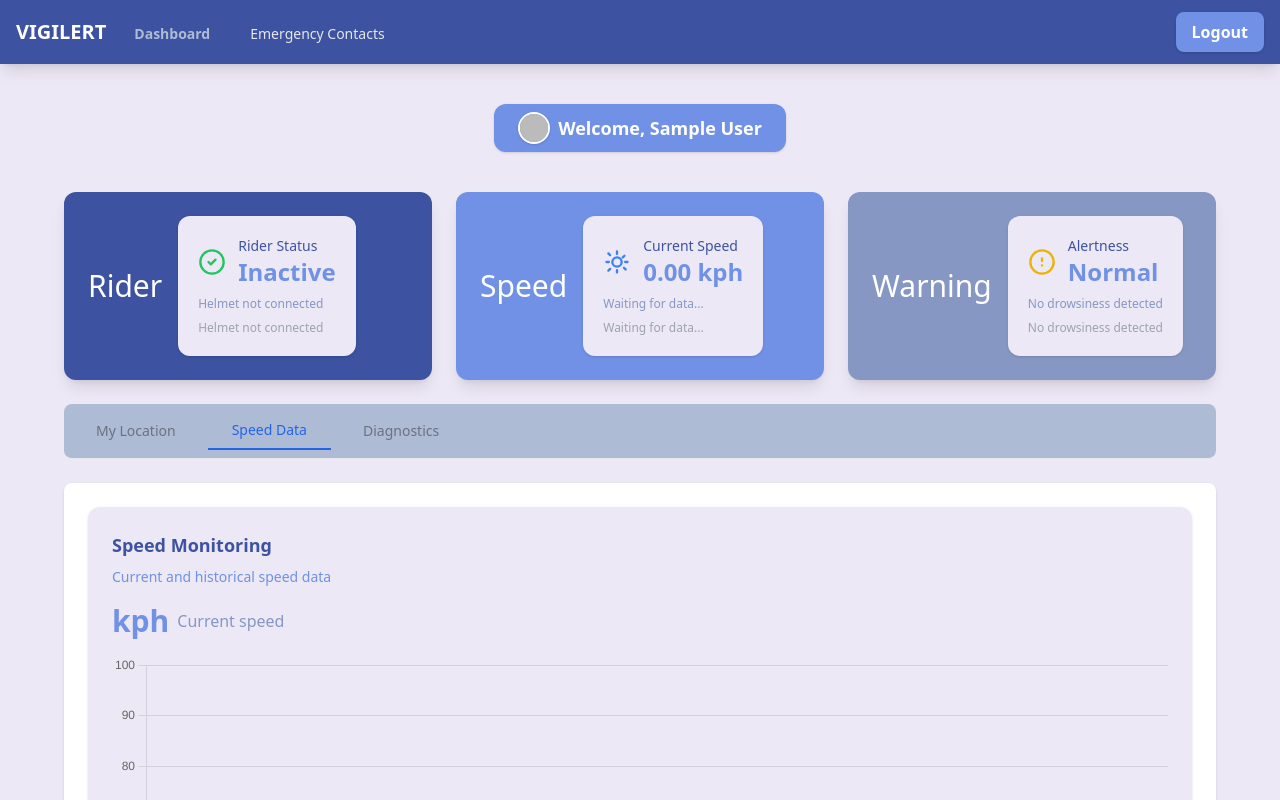
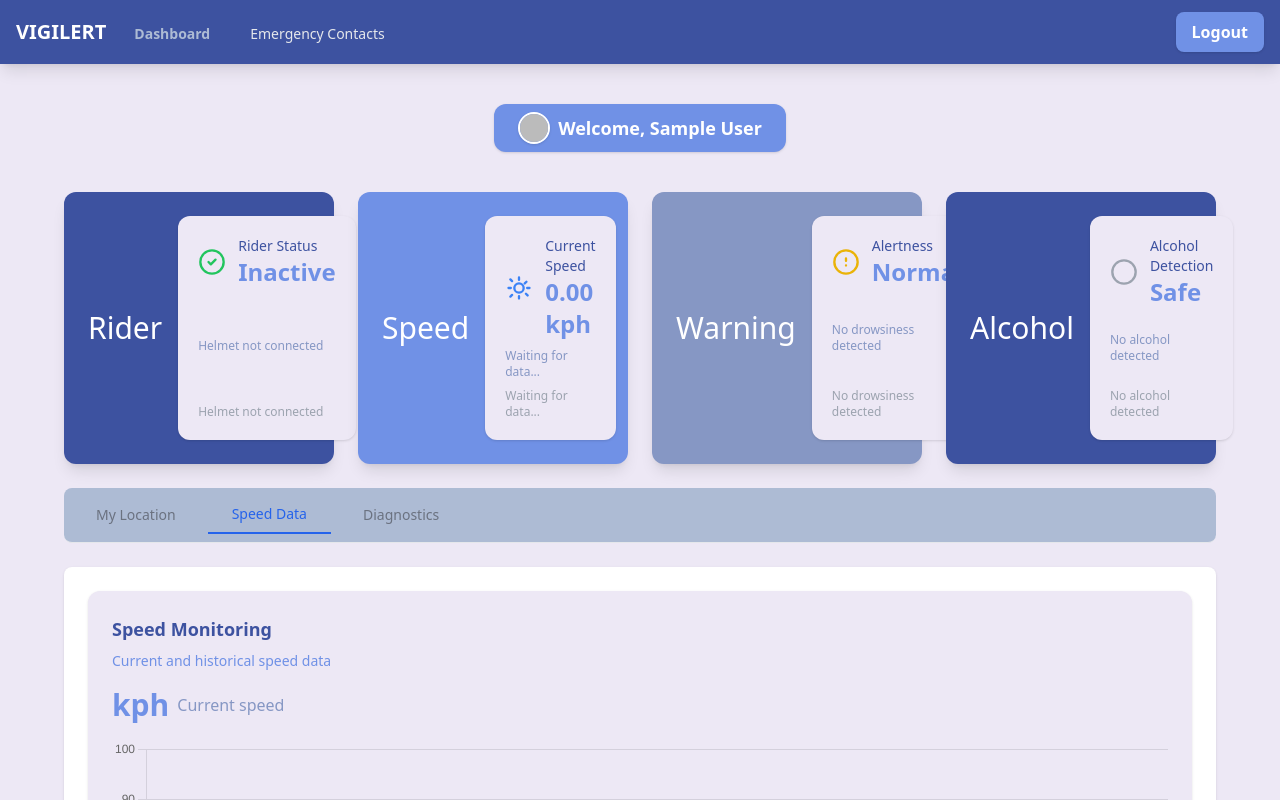
Before and after one commit to RyanClaud/VigiLERT, a Vue app: page /dashboard in a window 1280 px wide. Shown: the top 800 px of the page. Built offline with nearby package versions, Linux system fonts and the light colour scheme; no server answers; the database is empty; sample sign-in values are in the browser's storage.

Commit message:
Updatating dashboard with Alcohol Sensor

```diff
--- a/src/views/Dashboard.vue
+++ b/src/views/Dashboard.vue
@@ -21,11 +21,11 @@
         </span>
       </div>
     </div>
-
     <!-- Main Dashboard -->
     <main class="flex-1 px-4 md:px-8 py-6">
       <!-- Top Cards -->
-      <div class="grid grid-cols-1 sm:grid-cols-2 md:grid-cols-3 gap-6 mb-6">
+      <div class="grid grid-cols-1 sm:grid-cols-2 md:grid-cols-4 gap-6 mb-6">
+        <!-- Existing Cards -->
         <div class="bg-[#3D52A0] text-white rounded-xl shadow-lg p-6 flex items-center gap-4 transition-transform hover:scale-105 hover:shadow-2xl">
           <span class="material-icons text-3xl">Rider</span>
           <DashboardCard title="Rider Status" :value="riderStatus" :subtitle="riderSubtitle" icon="status" status="success" />
@@ -41,13 +41,21 @@
           <span class="material-icons text-3xl">Warning</span>
           <DashboardCard title="Alertness" :value="alertnessStatus" :subtitle="alertnessSubtitle" icon="alert" :status="alertnessStatus === 'Normal' ? 'success' : 'warning'" />
         </div>
+
+        <!-- New Alcohol Detection Card -->
+        <div :class="[
+          'rounded-xl shadow-lg p-6 flex items-center gap-4 transition-transform hover:scale-105 hover:shadow-2xl',
+          alcoholStatus === 'Safe' ? 'bg-[#3D52A0] text-white' : 'bg-red-500 text-white'
+        ]">
+          <span class="material-icons text-3xl">Alcohol</span>
+          <DashboardCard title="Alcohol Detection" :value="alcoholStatus" :subtitle="alcoholSubtitle" icon="alcohol" :status="alcoholStatus === 'Safe' ? 'success' : 'danger'" />
+        </div>
       </div>
 
-      <!-- Tabs -->
+      <!-- Tabs and other sections remain unchanged -->
       <div class="mb-6">
         <TabGroup :tabs="['My Location', 'Speed Data', 'Diagnostics']" v-model="activeTab" class="bg-[#ADBBD4] rounded-lg p-2 flex flex-wrap gap-2" />
       </div>
-
       <!-- Tab Content -->
       <div v-if="activeTab === 'My Location'" class="bg-white rounded-lg shadow p-4 md:p-6 mb-4">
         <LocationSection :location="location" :user="user" />
@@ -58,7 +66,6 @@
       <div v-else-if="activeTab === 'Diagnostics'" class="bg-white rounded-lg shadow p-4 md:p-6 mb-4">
         <DiagnosticsSection :diagnostics="diagnostics" />
       </div>
-
       <!-- Recent Trips Preview -->
       <section class="mb-6">
         <h3 class="text-lg font-medium text-gray-800 mb-2">Recent Trips</h3>
@@ -90,7 +97,6 @@
           No trips found yet.
         </div>
       </section>
-
       <!-- Recent Alerts -->
       <section class="mt-8">
         <h3 class="font-semibold text-lg mb-2 text-[#6e7eb9] flex items-center gap-2">
@@ -101,7 +107,6 @@
         </div>
       </section>
     </main>
-
     <!-- Footer -->
     <footer class="bg-[#ADBBD4] text-center py-4 text-[#3D52A0] text-sm border-t mt-auto">
       © 2025 VIGILERT. All rights reserved.
@@ -126,7 +131,7 @@ import { nextTick } from 'vue';
 const authStore = useAuthStore();
 const activeTab = ref('Speed Data');
 
-// Dashboard state
+// Existing states
 const user = ref({ name: 'Loading...' });
 const location = ref({ lat: null, lng: null });
 const currentSpeed = ref(0);
@@ -140,7 +145,12 @@ const alertnessStatus = ref('Normal');
 const alertnessSubtitle = ref('No drowsiness detected');
 const currentLocationName = ref(null);
 const recentTrips = ref([]);
-const speedSubtitle = ref('Waiting for data...'); // ✅ Now declared correctly
+const speedSubtitle = ref('Waiting for data...');
+const alcoholAlertVisible = ref(false);
+
+// New state for Alcohol Detection
+const alcoholStatus = ref('Safe'); // Possible values: 'Safe', 'Caution', 'Danger'
+const alcoholSubtitle = ref('No alcohol detected');
 
 // Format lat/lng
 const formatLatLng = (lat, lng) => {
@@ -173,12 +183,12 @@ onMounted(() => {
   const helmetPublicRef = dbRef(database, `helmet_public/${userId}`);
   const helmetRef = dbRef(database, `helmet/${userId}`);
   const tripsRef = dbRef(database, `helmet_public/${userId}/trips`);
+  const alcoholRef = dbRef(database, `helmet_public/${userId}/alcohol`);
 
   helmetPublicListener = onValue(helmetPublicRef, (snapshot) => {
     const data = snapshot.val();
     if (data && data.live) {
       const liveData = data.live;
-
       if (typeof liveData.locationLat === 'number' && typeof liveData.locationLng === 'number') {
         location.value = {
           lat: Number(liveData.locationLat),
@@ -186,14 +196,11 @@ onMounted(() => {
         };
         reverseGeocode(location.value.lat, location.value.lng);
       }
-
       const rawSpeed = parseFloat(liveData.speed) || 0;
       currentSpeed.value = rawSpeed < 0.1 ? 0 : rawSpeed;
       speedHistory.value.push(currentSpeed.value);
       if (speedHistory.value.length > 10) speedHistory.value.shift();
-
       speedSubtitle.value = currentSpeed.value > speedLimit.value ? 'Over speed limit!' : 'Within speed limit';
-
       diagnostics.value = [
         { label: 'Headlight', value: liveData.headlight ? 'On' : 'Off' },
         { label: 'Taillight', value: liveData.taillight ? 'On' : 'Off' },
@@ -201,7 +208,6 @@ onMounted(() => {
         { label: 'Right Signal', value: liveData.rightSignal ? 'Blinking' : 'Off' },
         { label: 'Battery Voltage', value: `${parseFloat(liveData.batteryVoltage || 0).toFixed(2)} V` }
       ];
-
       if (currentSpeed.value > speedLimit.value) {
         alerts.value.unshift({
           type: 'danger',
@@ -221,24 +227,19 @@ onMounted(() => {
         id,
         ...trip
       }));
-
       // Sort trips by timestamp in descending order (latest first)
       tripList.sort((a, b) => {
         const aTime = typeof a.timestamp === 'string' ? parseInt(a.timestamp) : a.timestamp;
         const bTime = typeof b.timestamp === 'string' ? parseInt(b.timestamp) : b.timestamp;
-
         // Handle invalid timestamps gracefully
         if (isNaN(aTime) || isNaN(bTime)) {
           console.warn("Invalid timestamp detected:", a, b);
           return 0; // Keep original order for invalid timestamps
         }
-
         return bTime - aTime; // Descending order (latest first)
       });
-
       // Limit to the most recent 5 trips
       recentTrips.value = tripList.slice(0, 5);
-
       // Load location names for start and end locations
       await Promise.all(recentTrips.value.map(loadLocationNames));
     }
@@ -251,6 +252,24 @@ onMounted(() => {
     riderSubtitle.value = data.helmetConnected ? 'Helmet connected' : 'Helmet not connected';
     alertnessStatus.value = data.alertnessStatus || 'Normal';
     alertnessSubtitle.value = alertnessStatus.value === 'Normal' ? 'No drowsiness detected' : 'Drowsiness detected!';
+
+    // Alcohol detection logic
+    alcoholStatus.value = data.alcoholLevel > 0.05 ? 'Danger' : 'Safe';
+    alcoholSubtitle.value = data.alcoholLevel > 0.05
+      ? `Alcohol detected: ${data.alcoholLevel.toFixed(2)}%`
+      : 'No alcohol detected';
+
+    // Show alert if alcohol is above threshold
+    alcoholAlertVisible.value = data.alcoholLevel > 0.05;
+  }
+});
+
+  // Listen for alcohol data
+  onValue(alcoholRef, (snapshot) => {
+    const data = snapshot.val();
+    if (data) {
+      alcoholStatus.value = data.status || 'Safe';
+      alcoholSubtitle.value = data.sensorValue > 1500 ? `Alcohol detected: ${data.sensorValue}` : 'No alcohol detected';
     }
   });
 });
@@ -261,19 +280,15 @@ function initLiveMap(lat, lng) {
     console.warn("Map container not found");
     return;
   }
-
   if (window.map) {
     window.map.setView([lat, lng], 13);
     window.map.invalidateSize();
     return;
   }
-
   window.map = L.map(mapElement).setView([lat, lng], 13);
-
   L.tileLayer('https://{s}.tile.openstreetmap.org/{z}/{x}/{y}.png', {
     attribution: '&copy; OpenStreetMap contributors'
   }).addTo(window.map);
-
   L.marker([lat, lng]).addTo(window.map).bindPopup("Current Location").openPopup();
 }
 
@@ -309,7 +324,6 @@ async function loadLocationNames(trip) {
 async function reverseGeocode(lat, lng) {
   const controller = new AbortController();
   const timeoutId = setTimeout(() => controller.abort(), 5000); // 5 sec timeout
-
   try {
     const response = await fetch(
       `https://nominatim.openstreetmap.org/reverse?format=json&lat= ${lat}&lon=${lng}`,
```
Also changed, not shown: firebase.json. Lines whose indentation alone changed are shown as unchanged.
